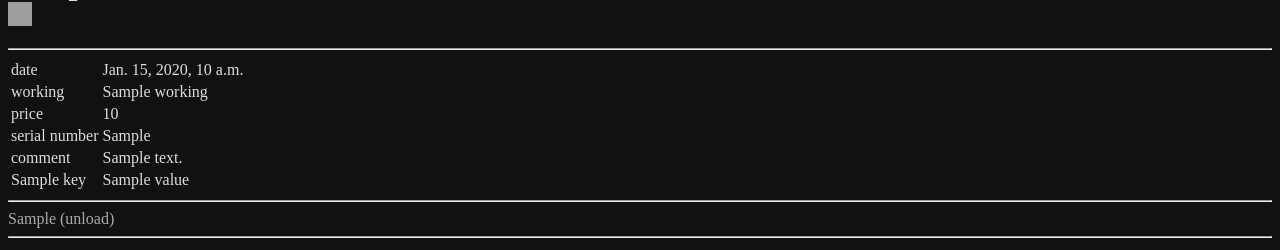
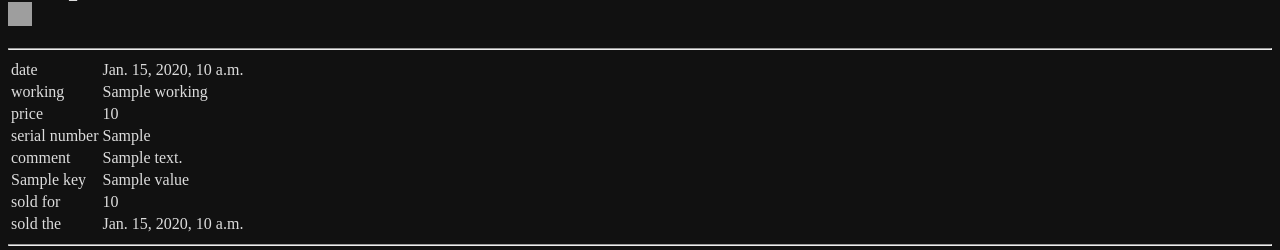
Before and after one commit to zaurky/catalog2, a Django app: template camera/templates/camera/info.html in a window 1280 px wide. Shown: the part 100-350 px from the top of the page. Run offline with Django 3.2, Linux system fonts and the light colour scheme; the template is opened without the code that fills it: most values are stand-ins (such as "Sample title", 1, 10 or a date in 2020); grey boxes are pictures that could not be loaded.

Commit message:
modify info and list to be able to sell a camera

```diff
--- a/camera/templates/camera/info.html
+++ b/camera/templates/camera/info.html
@@ -3,7 +3,15 @@
 {% block title %}camera info : {{ catalog.camera_model }}{% endblock %}
 
 {% block content %}
-<h1>{{ catalog.camera_model }} <a href='/admin/camera/catalog/{{ catalog.pk }}' class='edit icon'></a></h1>
+<h1>{{ catalog.camera_model }}
+    <a href='/admin/camera/catalog/{{ catalog.pk }}' class='edit icon'></a>
+    {% if not catalog.gotit %}
+    {% elif catalog.sell_price %}
+	<a href='/camera/catalog/sold/{{ catalog.pk }}' class='sell icon'></a>
+    {% else %}
+	<a href='/camera/catalog/sell/{{ catalog.pk }}' class='sell icon'></a>
+    {% endif %}
+</h1>
 
 <hr/>
 
@@ -33,6 +41,13 @@
     <tr><td colspan='2'><a href='{{ e.value }}'>{{ e.value }}</a></td></tr>
         {% endif %}
     {% endfor %}
+
+    {% if not catalog.gotit %}
+	<tr><td>sold for </td><td>{{ catalog.sell_price }}</td></tr>
+	<tr><td>sold the </td><td>{{ catalog.sell_date }}</td></tr>
+    {% else %}
+	<tr><td>trying to sell for </td><td>{{ catalog.sell_price }}</td></tr>
+    {% endif %}
 
 </table>
 
```
Also changed, not shown: camera/templates/camera/list.html (+8 -5 lines).
